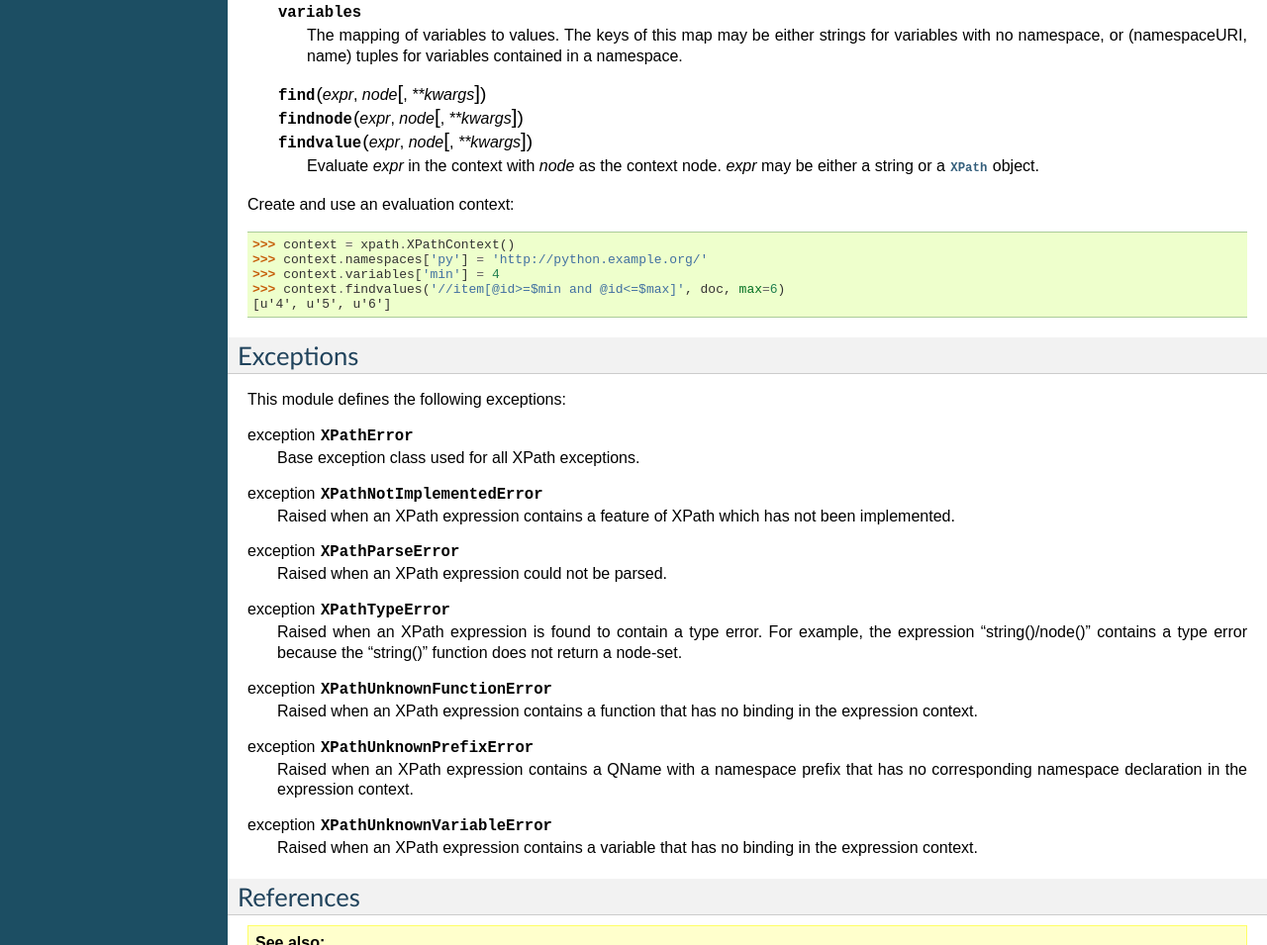
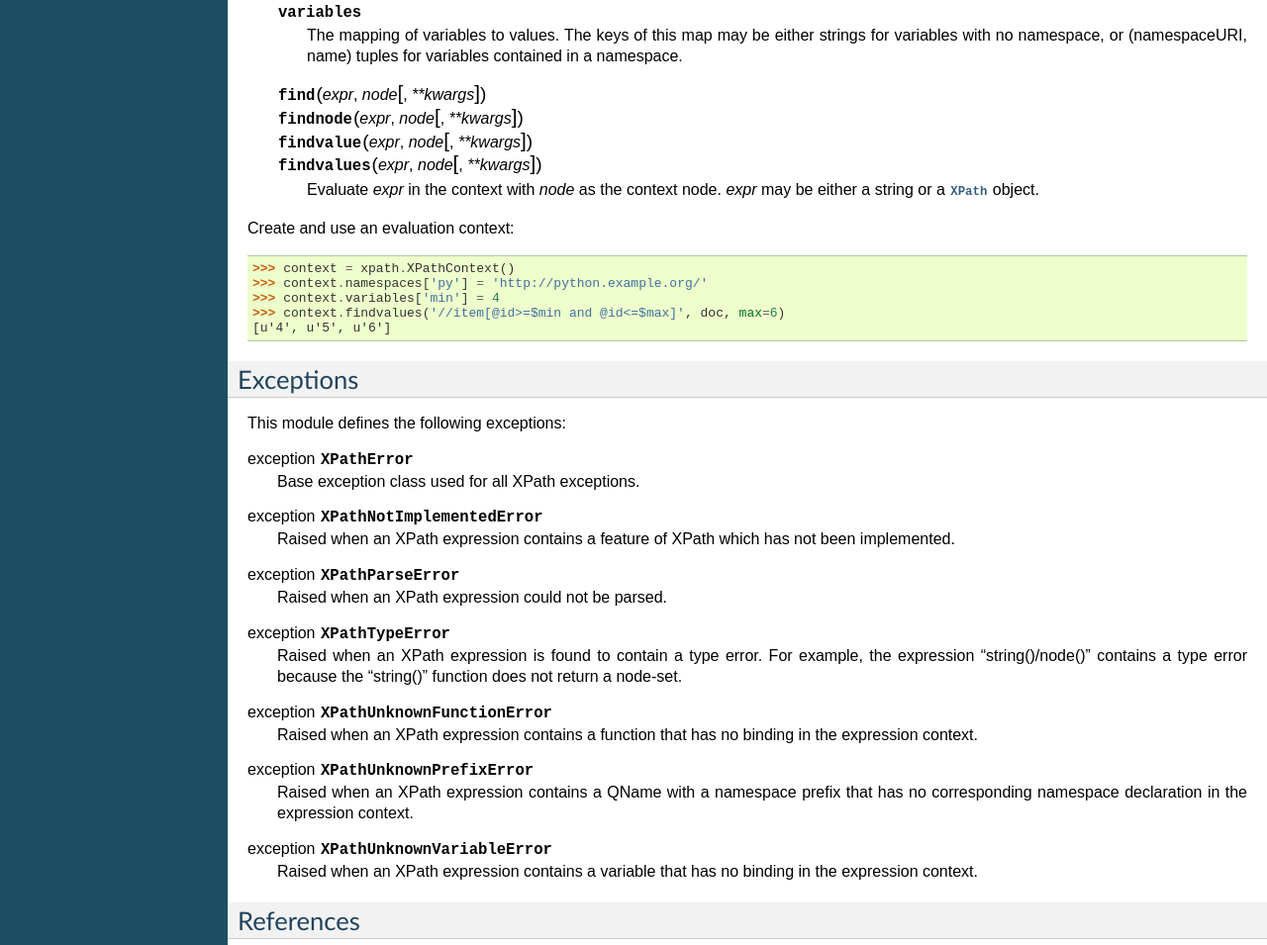
Before and after one commit to moriyoshi/py-dom-xpath, a plain HTML site: page doc/index.html in a window 1280 px wide. Shown: the part 3819-4774 px from the top of the page at 99% size. Drawn offline with Linux system fonts and the light colour scheme.

Commit message:
regen
git-svn-id: http://py-dom-xpath.googlecode.com/svn/trunk@13 8210bc9a-ff2d-11dd-984d-ab748d24aa7e

```diff
--- a/doc/index.html
+++ b/doc/index.html
@@ -278,6 +278,8 @@ namespace.</dd></dl>
 <tt class="descname">findnode</tt><big>(</big><em>expr</em>, <em>node</em><span class="optional">[</span>, <em>**kwargs</em><span class="optional">]</span><big>)</big><a class="headerlink" href="#XPathContext.findnode" title="Permalink to this definition">¶</a></dt>
 <dt id="XPathContext.findvalue">
 <tt class="descname">findvalue</tt><big>(</big><em>expr</em>, <em>node</em><span class="optional">[</span>, <em>**kwargs</em><span class="optional">]</span><big>)</big><a class="headerlink" href="#XPathContext.findvalue" title="Permalink to this definition">¶</a></dt>
+<dt id="XPathContext.findvalues">
+<tt class="descname">findvalues</tt><big>(</big><em>expr</em>, <em>node</em><span class="optional">[</span>, <em>**kwargs</em><span class="optional">]</span><big>)</big><a class="headerlink" href="#XPathContext.findvalues" title="Permalink to this definition">¶</a></dt>
 <dd>Evaluate <em>expr</em> in the context with <em>node</em> as the context node.
 <em>expr</em> may be either a string or a <a title="XPath" class="reference internal" href="#XPath"><tt class="xref docutils literal"><span class="pre">XPath</span></tt></a> object.</dd></dl>
 
```
Also changed, not shown: doc/searchindex.js (+1 -1 lines), 1 other file.
